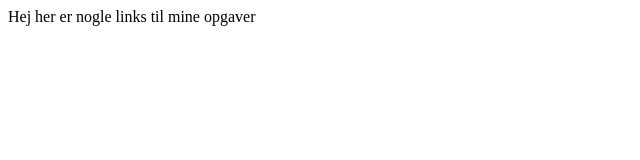
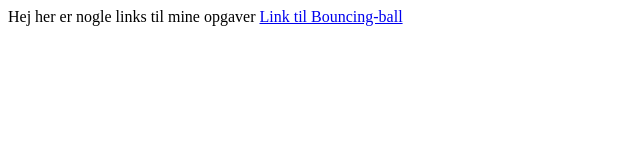
Before and after one commit to Katrine-s/Katrine-s.github.io, a plain HTML site: page index.html in a window 1280 px wide. Shown: the whole page, without its empty margins (0-640 px from the left). Drawn offline with Linux system fonts and the light colour scheme.

Commit message:
Update index.html

```diff
--- a/index.html
+++ b/index.html
@@ -1,4 +1,4 @@
 <html>
 Hej her er nogle links til mine opgaver
-
+<a href="https://github.com/Katrine-s/Bouncing-ball"> Link til Bouncing-ball
 </html>
```
